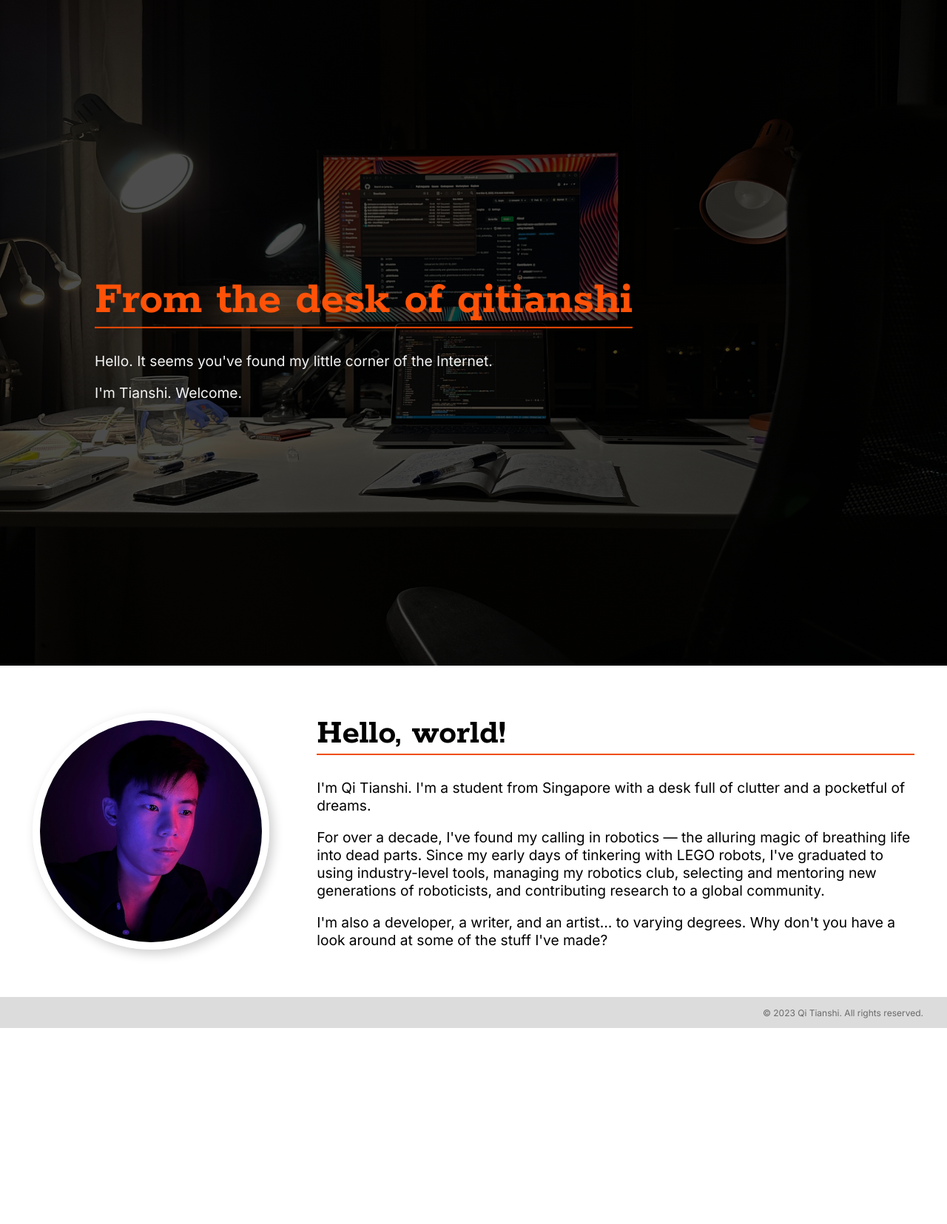
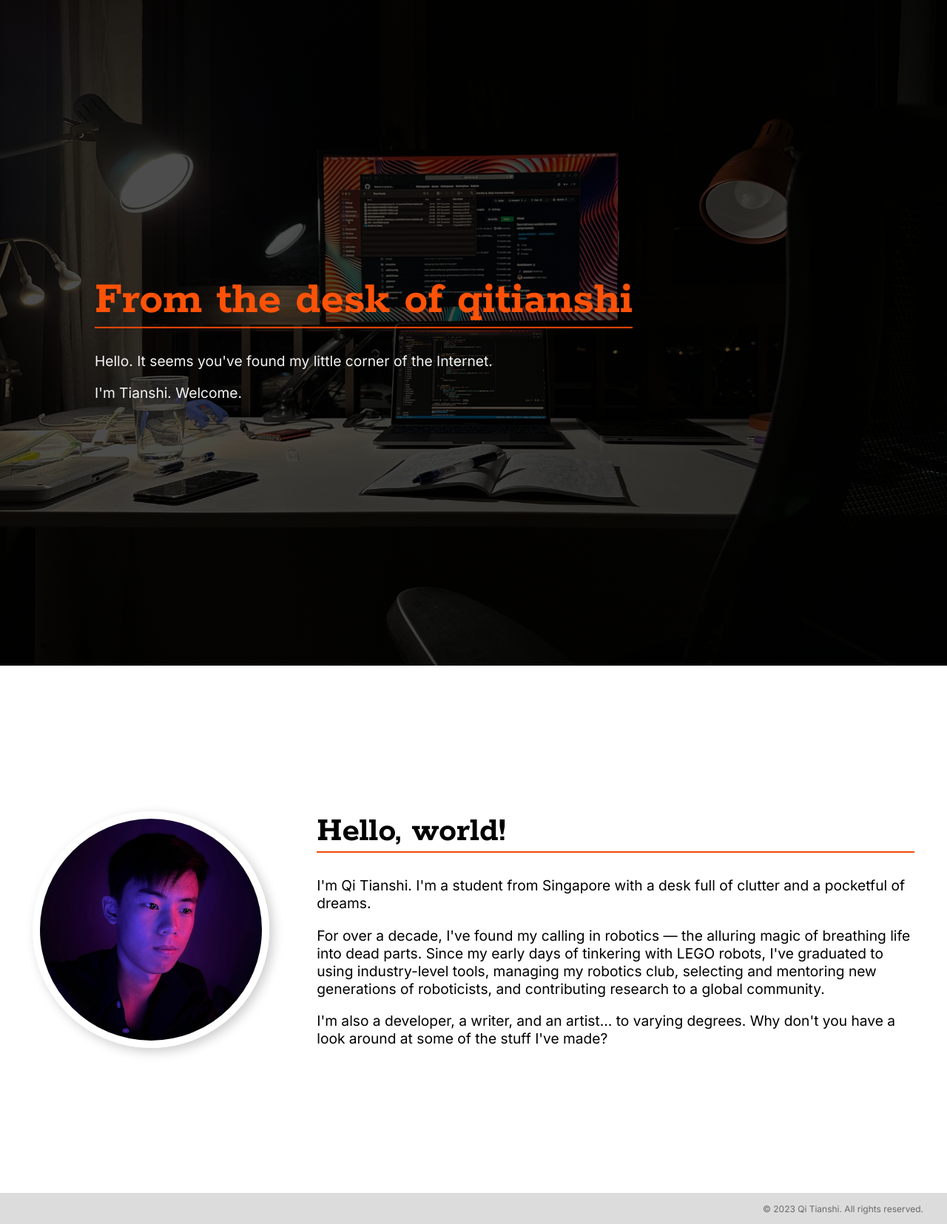
Before and after one commit to qitianshi/qitianshi.com, a Jekyll site: the page built from index.html, in a window 1280 px wide. Shown: the whole page at 74% size. Built offline with Jekyll 4.4.1, drawn with Linux system fonts in a browser that asks for light colours; before the commit the page ends 1390 px from its top, so only the background shows below that.

Commit message:
Increase height of introduction-banner

```diff
--- a/assets/styles/home.scss
+++ b/assets/styles/home.scss
@@ -26,6 +26,14 @@
     gap: 4em;
 
     padding: 4em 2em;
+
+    // Lets the banner take up a healthy amount of screen space. min-height
+    // property ensures the div is always tall enough to accomodate its
+    // contents on mobile devices. max-height property is for desktop monitors
+    // in portrait orientation.
+    height: 65%;
+    min-height: fit-content;
+    max-height: 700px;
 
 }
 
```
